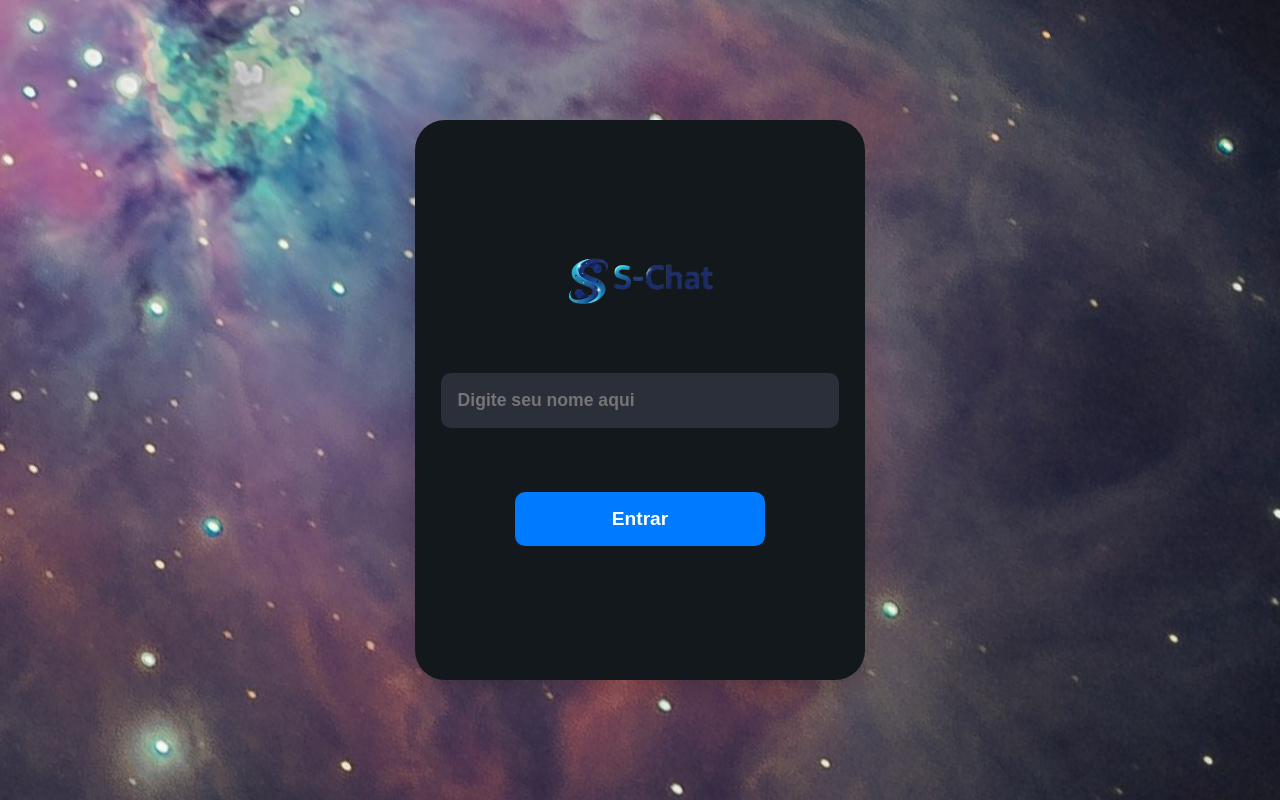
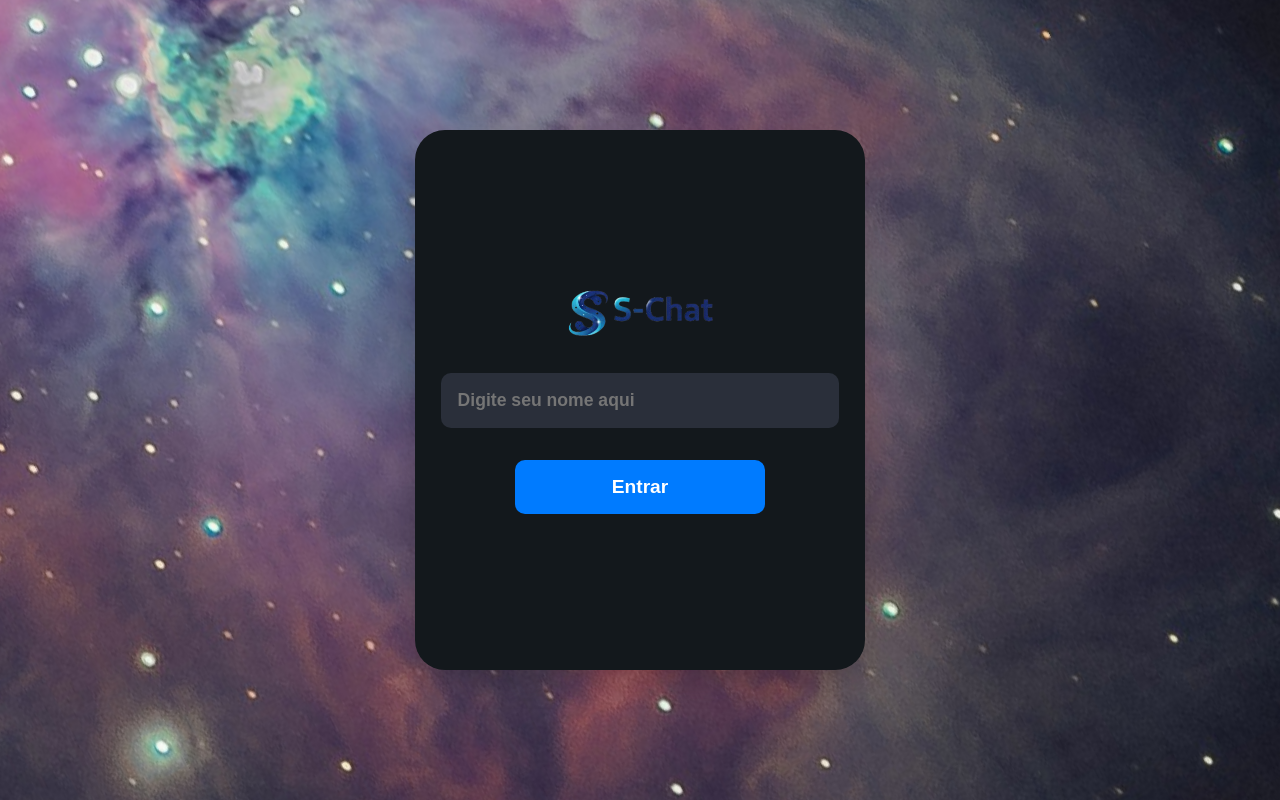
Before and after one commit to sedran18/S-Chat, a React (Vite) app in the folder frontend2/: page /login in a window 1280 px wide. Built offline with nearby package versions, Linux system fonts and the light colour scheme; no server answers.

Commit message:
feat: mlhoria da responsavidade do site entre dispositivos

```diff
--- a/frontend2/src/pages/chat/chat.css
+++ b/frontend2/src/pages/chat/chat.css
@@ -1,8 +1,8 @@
 
 .chat {
     display: flex;
-    width: 100vw;
-    height: 100vh;
+    width: 100dvw;
+    height: 100%;
 }
 
 .menu {
@@ -14,7 +14,7 @@
     z-index: 2;
 }
 
-@media (min-width: 920px) {
+@media (min-width: 920px), (orientation: landscape) {
     .menu {
         display: none;
     }
--- a/frontend2/src/pages/chat/componentes/area1.css
+++ b/frontend2/src/pages/chat/componentes/area1.css
@@ -21,7 +21,7 @@
 .none {
     display: none;
 }
-@media (min-width: 920px) {
+@media (min-width: 920px), (orientation: landscape) {
     .area1 {
         position: static;
         width: 40%;
--- a/frontend2/src/pages/chat/componentes/area2.css
+++ b/frontend2/src/pages/chat/componentes/area2.css
@@ -1,5 +1,5 @@
 .areaMensagem {
     width: 100vw;
-    height: 100vh;
+    height: 100dvh;
     background-color: rgb(109, 109, 177);
 }
--- a/frontend2/src/pages/chat/componentes/areaDoTeclado.css
+++ b/frontend2/src/pages/chat/componentes/areaDoTeclado.css
@@ -1,5 +1,5 @@
 .areaDoTeclado {
-    height: 10vh;
+    height: 10%;
     width: 100%;
     background-color: var(--primary-bg);
     display: flex;
--- a/frontend2/src/pages/chat/componentes/nomeDaConversa.css
+++ b/frontend2/src/pages/chat/componentes/nomeDaConversa.css
@@ -1,6 +1,6 @@
 .nomeDaConversa {
     width: 100%;
-    height: 15vh;
+    height: 15%;
     background-color: var(--primary-bg);
     display: flex;
     justify-content: center;
--- a/frontend2/src/pages/login/components/form.css
+++ b/frontend2/src/pages/login/components/form.css
@@ -16,6 +16,7 @@
   left: 50%;
   transform: translate(-50%, -50%);
   height: 70vh;
+  max-height: 540px;
 }
 
 .login-form img {
@@ -77,3 +78,18 @@
     background: rgba(255, 0, 0, 0.288);
     font-size: 1.2rem;
 }
+
+@media (orientation: landscape) {
+  .login-form {
+  width: 70%;
+  height: 80dvh;
+  gap: 2rem;
+}
+}
+
+@media (min-height: 900px ) {
+    .login-form {
+      height: 60dvh;
+      gap: 5rem;
+    }
+}
```
